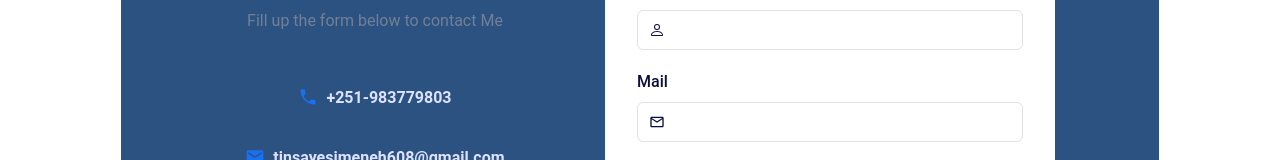
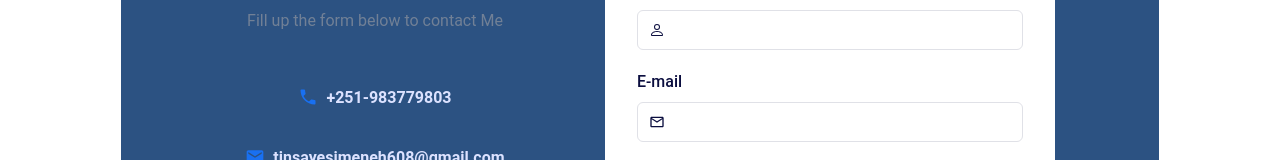
Before and after one commit to tinsaye-simeneh/portfolio, a Next.js app: page /contact-me in a window 1280 px wide. Shown: the part 262-422 px from the top of the page. Built offline with nearby package versions, Linux system fonts and the light colour scheme.

Commit message:
fix: minor update

```diff
--- a/src/app/contact-me/page.tsx
+++ b/src/app/contact-me/page.tsx
@@ -141,7 +141,7 @@ export default function Contact() {
                         </InputGroup>
                       </FormControl>
                       <FormControl id="email">
-                        <FormLabel>Mail</FormLabel>
+                        <FormLabel>E-mail</FormLabel>
                         <InputGroup borderColor="#E0E1E7">
                           <InputLeftElement pointerEvents="none">
                             <MdOutlineEmail color="gray.800" />
```
